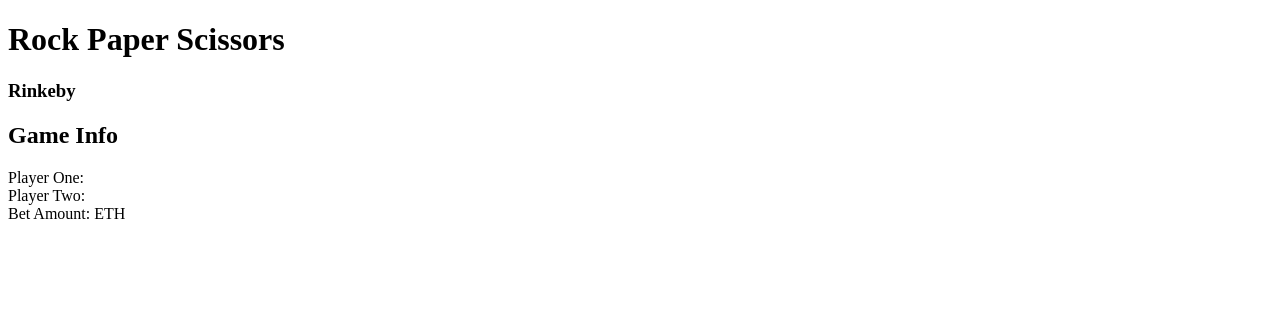
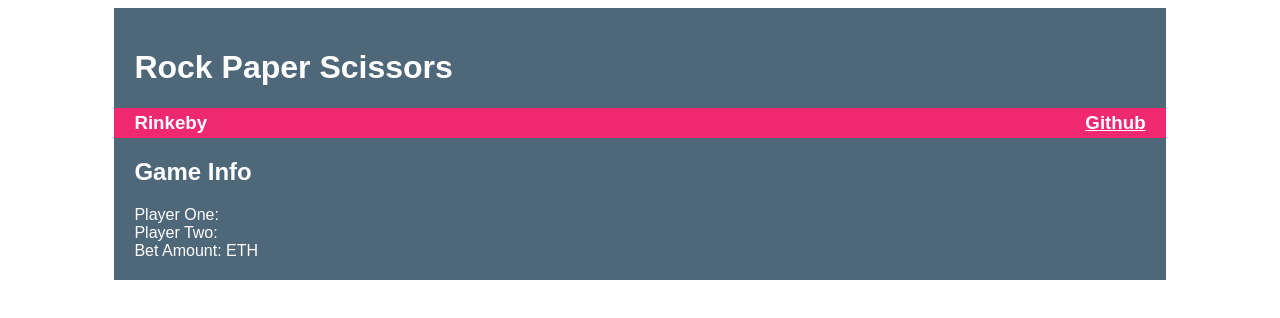
Before and after one commit to adamscottbaxter/rock_paper_ether, a plain HTML site: page index.html in a window 1280 px wide. Drawn offline with nearby package versions, Linux system fonts and the light colour scheme.

Commit message:
Simple styling

```diff
--- a/application.css
+++ b/application.css
@@ -1,3 +1,33 @@
+* {
+ font-family: Arial;
+ color: #FEFEFE;
+}
 .hidden{
 	display: none;
 }
+#main-content {
+    width: 80%;
+    margin: 0 auto;
+    background-color: #4F6879;
+    padding: 20px;
+}
+button {
+	background-color: #EF2870; /* Green */
+	    border: none;
+	    color: #FEFEFE;
+	    padding: 4px 8px;
+	    text-align: center;
+	    text-decoration: none;
+	    display: inline-block;
+	    font-size: 16px;
+}
+input {
+	padding: 4px 8px;
+}
+h3 {
+	background-color: #EF2870;
+	color: #FEFEFE;
+	margin-left: -20px;
+	margin-right: -20px;
+	padding: 4px 20px 4px 20px;
+}
--- a/index.html
+++ b/index.html
@@ -9,9 +9,9 @@
 	<link rel="stylesheet" href="application.css">
 </head>
 <body>
-	<div>
+	<div id="main-content">
 		<h1>Rock Paper Scissors</h1>
-		<h3>Rinkeby</h3>
+		<h3>Rinkeby<a href="https://github.com/adamscottbaxter/rock_paper_ether" style="float: right;">Github</a></h3>
 		<div>
 			<h2>Game Info</h2>
 			<div><span>Player One: </span><span id="player_1_address"></span></div>
```
